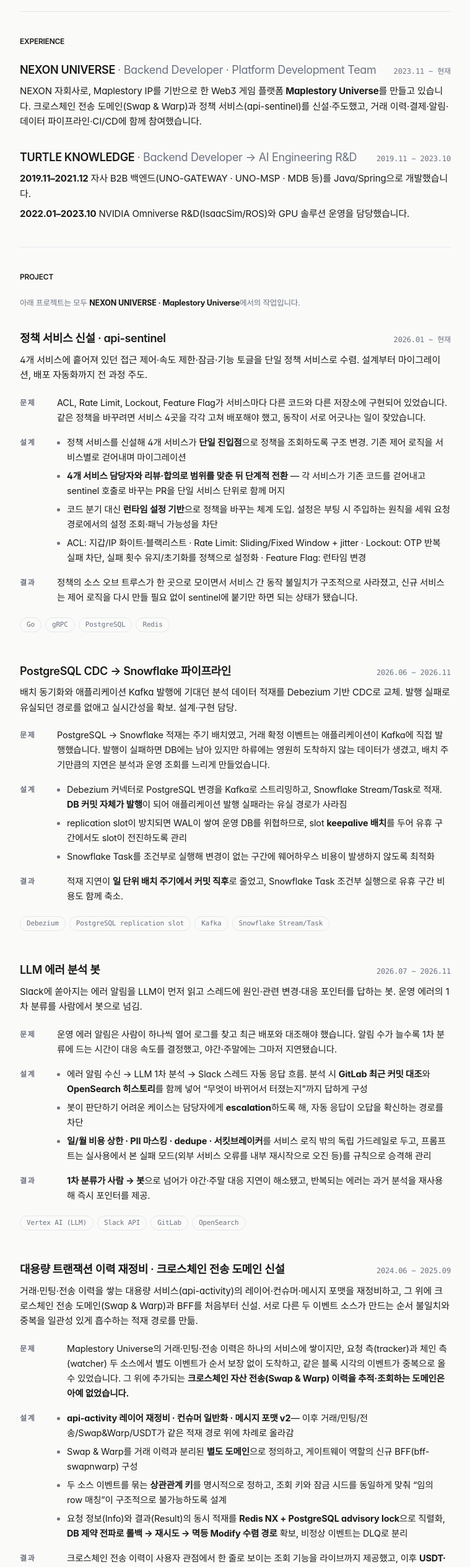
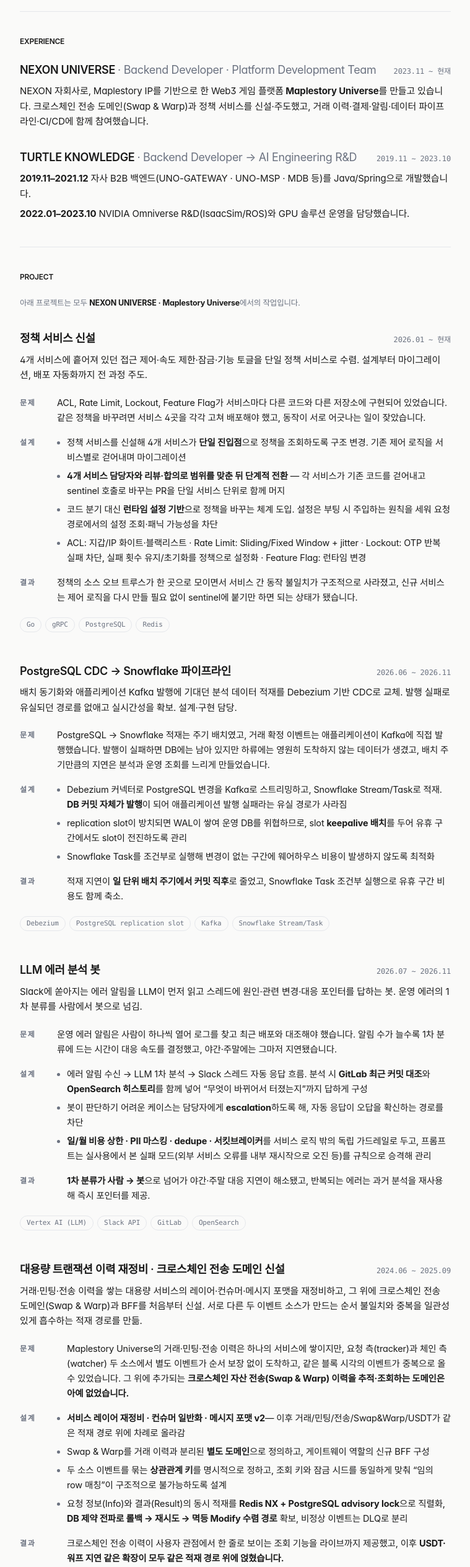
Before and after one commit to shalwxy/resume, a Next.js app: page / in a window 1280 px wide. Shown: the part 1540-4068 px from the top of the page at 62% size, without its empty margins (260-1019 px from the left). Built offline with nearby package versions, Linux system fonts and the light colour scheme; a web font is replaced by a local one.

Commit message:
chore: 경력기술서 문장 수정

```diff
--- a/app/page.tsx
+++ b/app/page.tsx
@@ -111,7 +111,7 @@ export default function Home() {
             <p>
               NEXON 자회사로, Maplestory IP를 기반으로 한 Web3 게임 플랫폼
               <b> Maplestory Universe</b>를 만들고 있습니다. 크로스체인 전송
-              도메인(Swap &amp; Warp)과 정책 서비스(api-sentinel)를
+              도메인(Swap &amp; Warp)과 정책 서비스를
               신설·주도했고, 거래 이력·결제·알림·데이터 파이프라인·CI/CD에
               함께 참여했습니다.
             </p>
@@ -143,7 +143,7 @@ export default function Home() {
         <div className="space-y-12">
           <ProjectCard
             period="2026.01 ~ 현재"
-            title="정책 서비스 신설 · api-sentinel"
+            title="정책 서비스 신설"
             summary="4개 서비스에 흩어져 있던 접근 제어·속도 제한·잠금·기능 토글을 단일 정책 서비스로 수렴. 설계부터 마이그레이션, 배포 자동화까지 전 과정 주도."
             stack={["Go", "gRPC", "PostgreSQL", "Redis"]}
           >
@@ -259,7 +259,7 @@ export default function Home() {
           <ProjectCard
             period="2024.06 ~ 2025.09"
             title="대용량 트랜잭션 이력 재정비 · 크로스체인 전송 도메인 신설"
-            summary="거래·민팅·전송 이력을 쌓는 대용량 서비스(api-activity)의 레이어·컨슈머·메시지 포맷을 재정비하고, 그 위에 크로스체인 전송 도메인(Swap & Warp)과 BFF를 처음부터 신설. 서로 다른 두 이벤트 소스가 만드는 순서 불일치와 중복을 일관성 있게 흡수하는 적재 경로를 만듦."
+            summary="거래·민팅·전송 이력을 쌓는 대용량 서비스의 레이어·컨슈머·메시지 포맷을 재정비하고, 그 위에 크로스체인 전송 도메인(Swap & Warp)과 BFF를 처음부터 신설. 서로 다른 두 이벤트 소스가 만드는 순서 불일치와 중복을 일관성 있게 흡수하는 적재 경로를 만듦."
             stack={[
               "Go",
               "gRPC",
@@ -280,13 +280,13 @@ export default function Home() {
             </Block>
             <Block label="설계">
               <li>
-                <b>api-activity 레이어 재정비 · 컨슈머 일반화 · 메시지 포맷 v2</b>
+                <b>서비스 레이어 재정비 · 컨슈머 일반화 · 메시지 포맷 v2</b>
                 — 이후 거래/민팅/전송/Swap&amp;Warp/USDT가 같은 적재 경로 위에
                 차례로 올라감
               </li>
               <li>
                 Swap &amp; Warp를 거래 이력과 분리된 <b>별도 도메인</b>으로
-                정의하고, 게이트웨이 역할의 신규 BFF(bff-swapnwarp) 구성
+                정의하고, 게이트웨이 역할의 신규 BFF 구성
               </li>
               <li>
                 두 소스 이벤트를 묶는 <b>상관관계 키</b>를 명시적으로 정하고,
```
Also changed, not shown: 1 other file (tests, documents, lock files or other folders).
